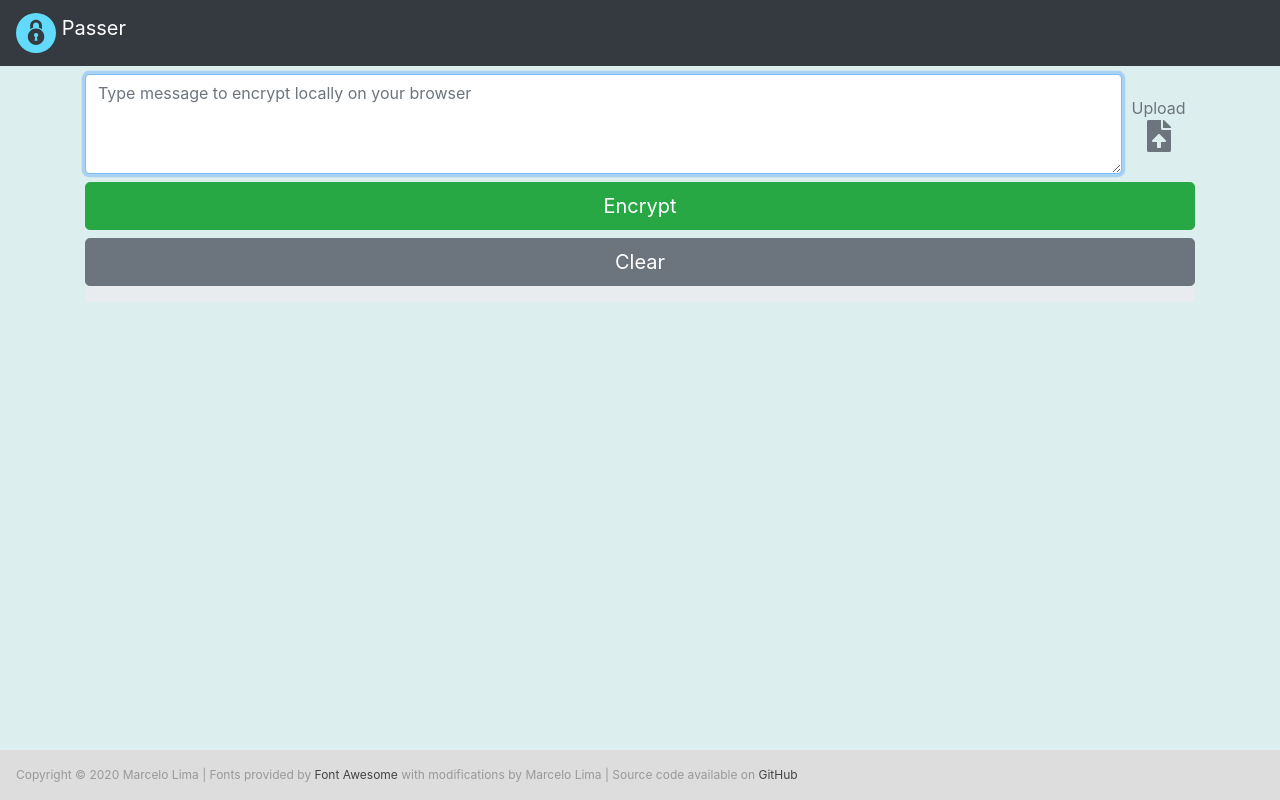
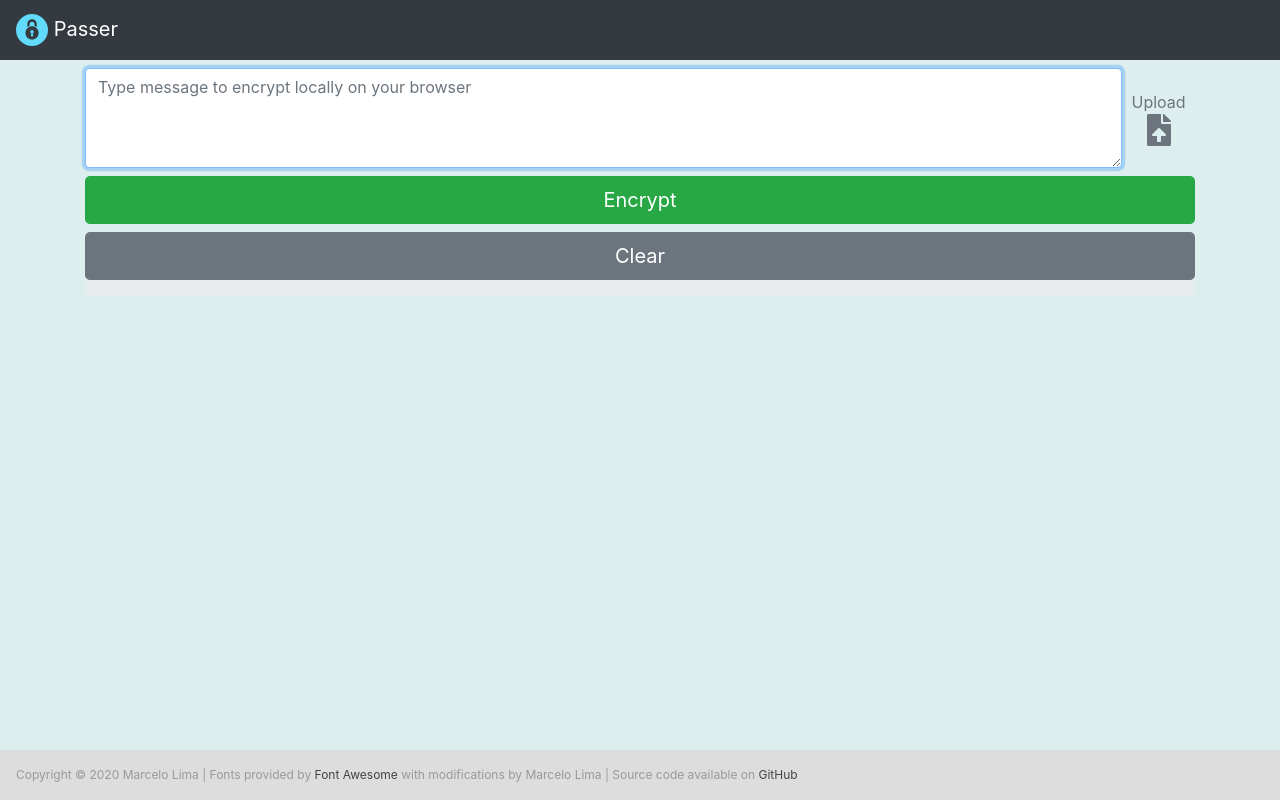
Before and after one commit to m-lima/passer, a React (Create React App) app in the folder web/: page / in a window 1280 px wide. Built offline with nearby package versions, Linux system fonts and the light colour scheme; what passer would draw is missing.

Commit message:
Better navbar size

```diff
--- a/web/src/App.scss
+++ b/web/src/App.scss
@@ -2,11 +2,11 @@
 @import "node_modules/bootstrap/scss/variables";
 
 #lock {
-  height: 2em;
+  height: 32px;
 }
 
 .navbar {
-  height: 6em;
+  height: 96px;
 }
 
 .app-input {
```
